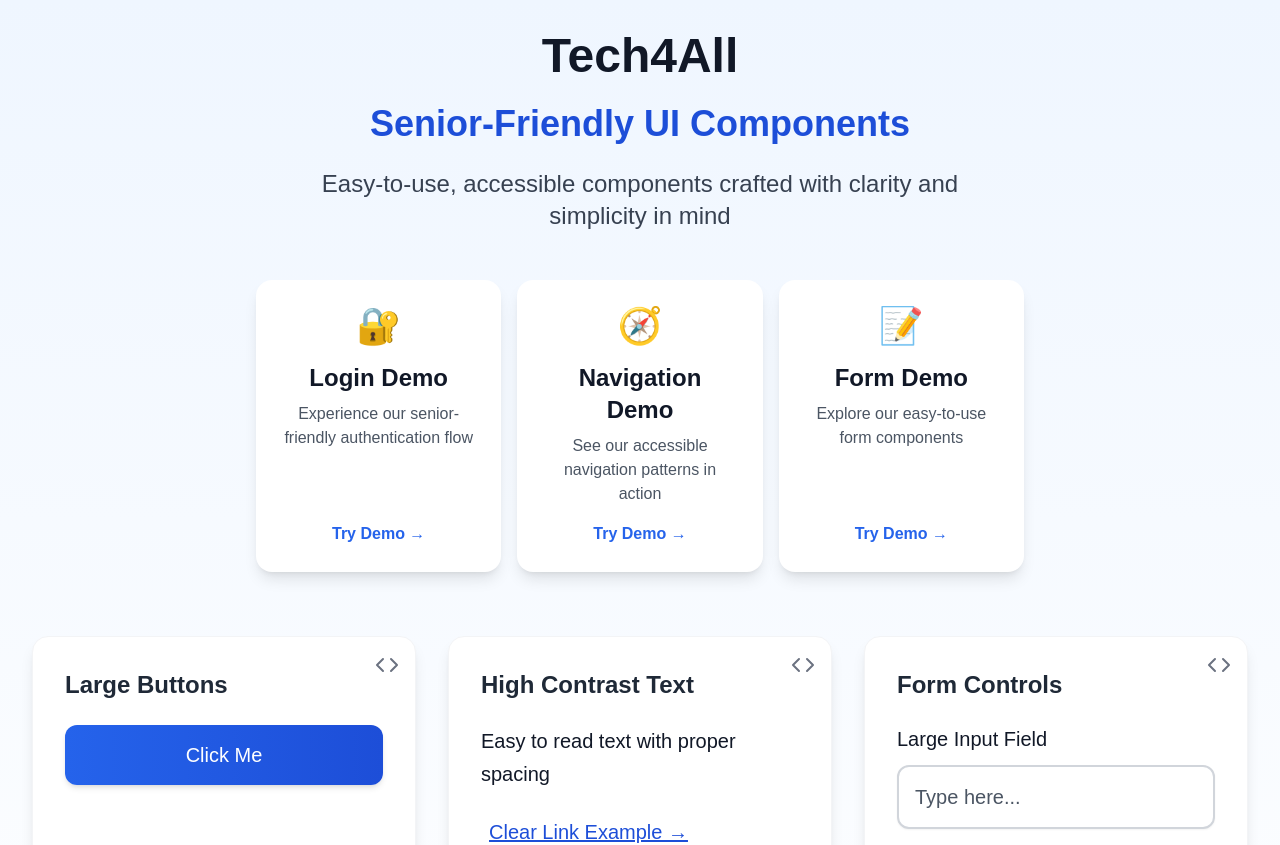
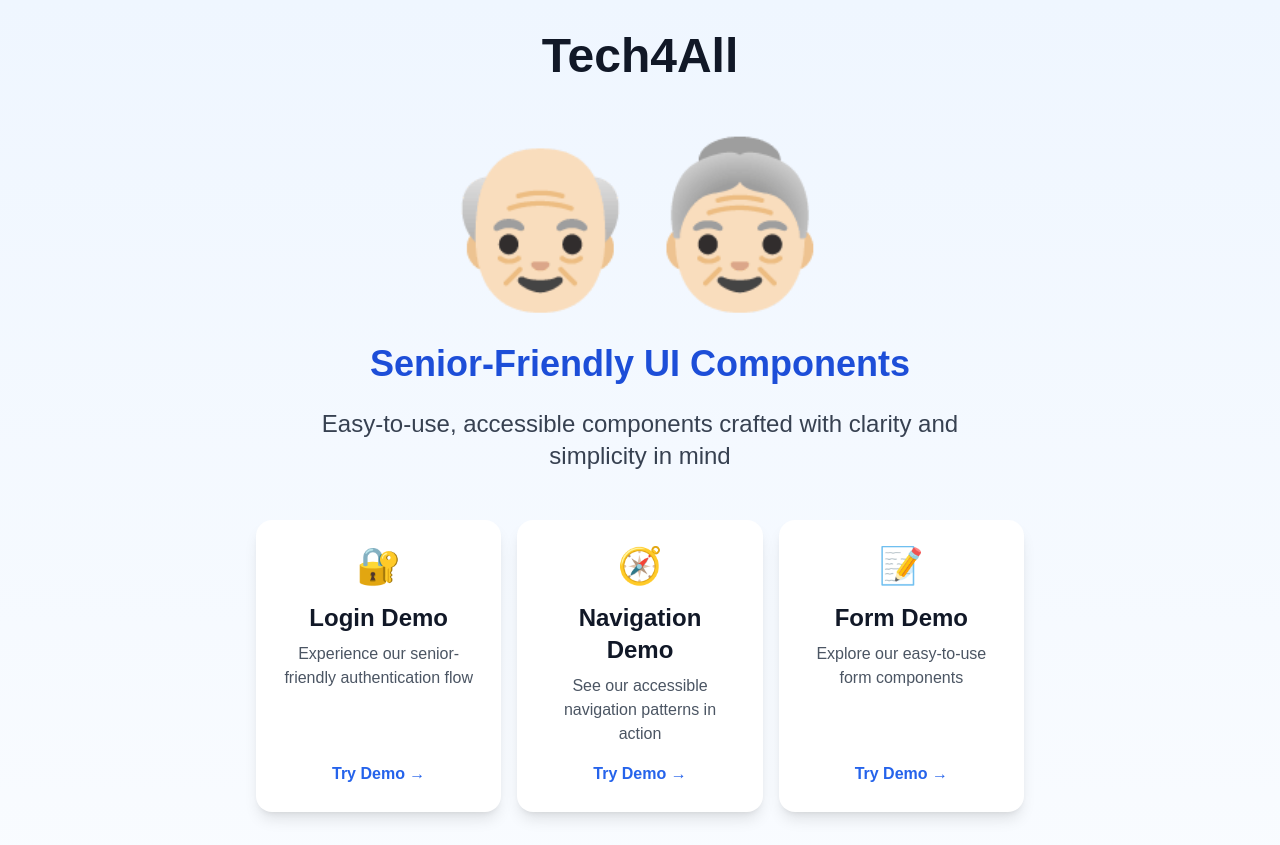
Before and after one commit to haxybaxy/iechallenge, a Next.js app: page / in a window 1280 px wide. Shown: the top 845 px of the page. Built offline with nearby package versions, Linux system fonts and the light colour scheme.

Commit message:
added old ahh people

```diff
--- a/app/page.tsx
+++ b/app/page.tsx
@@ -18,6 +18,7 @@ export default function Home() {
         <h1 className="text-5xl font-bold text-gray-900 mb-6">
           Tech4All
         </h1>
+        <h1 style={{ fontSize: '10rem' }}>👴🏻👵🏻</h1>
         <h1 className="text-4xl font-bold text-blue-700 mb-6">
           Senior-Friendly UI Components
         </h1>
```
